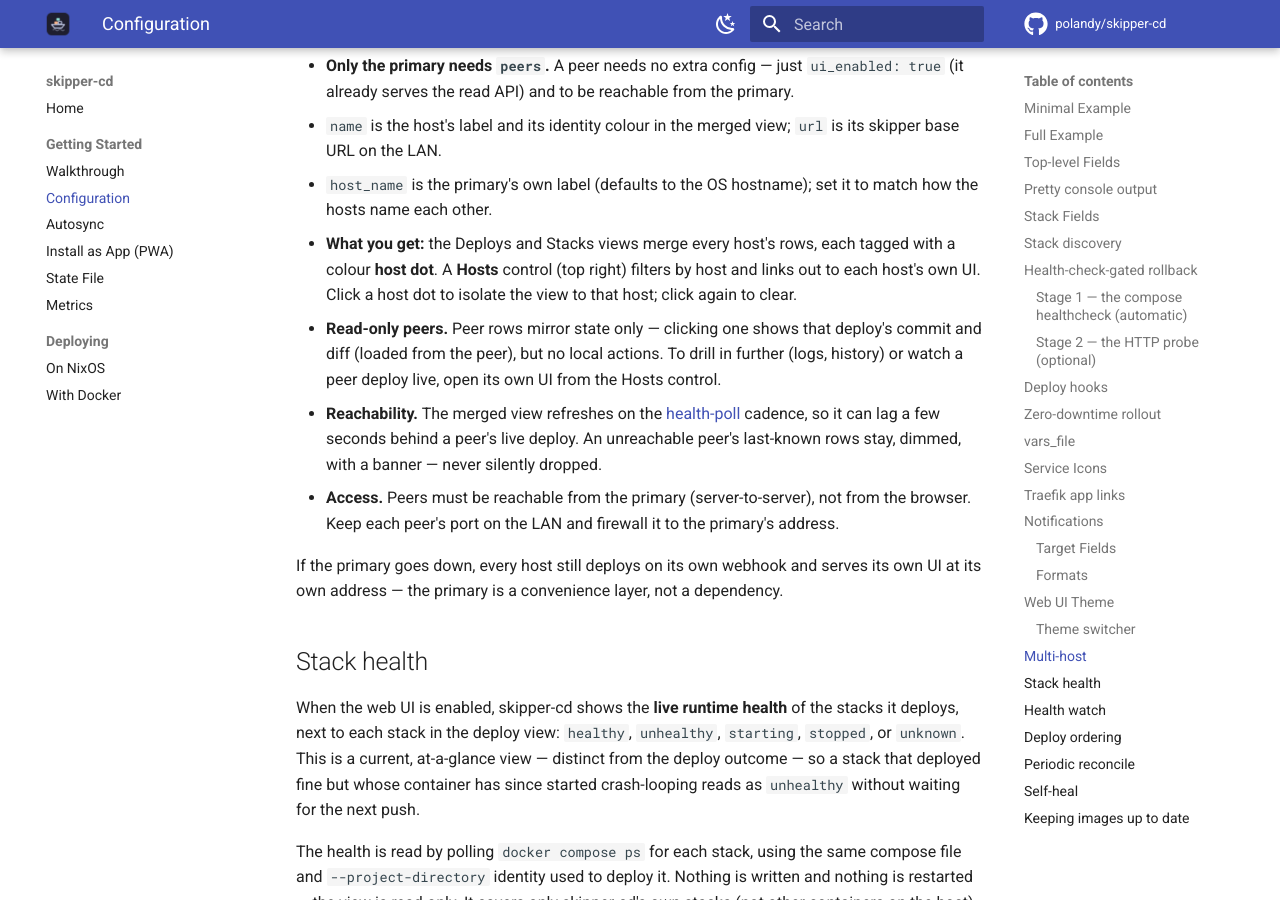
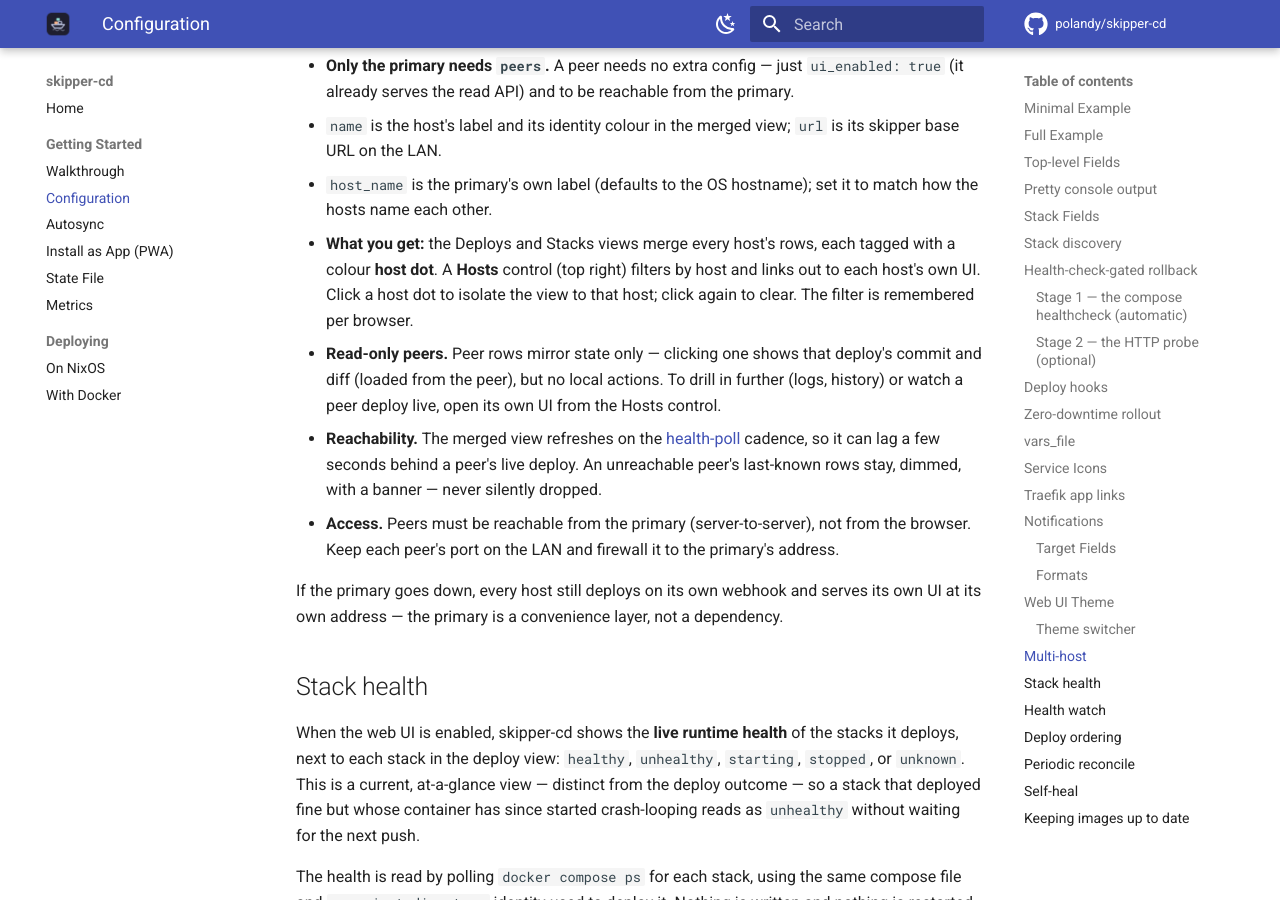
Before and after one commit to polandy/skipper-cd, an MkDocs documentation site: the page built from docs/configuration.md, in a window 1280 px wide and 900 px high, scrolled down 20777 px. Built offline with MkDocs 1.6.1 and Material for MkDocs 9.7.7, drawn with Linux system fonts in a browser that asks for light colours; comment, search, counter and statistics services are not loaded.

Commit message:
docs: note the Hosts filter is remembered per browser

```diff
--- a/docs/configuration.md
+++ b/docs/configuration.md
@@ -466,7 +466,7 @@ peers:
 - **Only the primary needs `peers`.** A peer needs no extra config — just `ui_enabled: true` (it already serves the read API) and to be reachable from the primary.
 - `name` is the host's label and its identity colour in the merged view; `url` is its skipper base URL on the LAN.
 - `host_name` is the primary's own label (defaults to the OS hostname); set it to match how the hosts name each other.
-- **What you get:** the Deploys and Stacks views merge every host's rows, each tagged with a colour **host dot**. A **Hosts** control (top right) filters by host and links out to each host's own UI. Click a host dot to isolate the view to that host; click again to clear.
+- **What you get:** the Deploys and Stacks views merge every host's rows, each tagged with a colour **host dot**. A **Hosts** control (top right) filters by host and links out to each host's own UI. Click a host dot to isolate the view to that host; click again to clear. The filter is remembered per browser.
 - **Read-only peers.** Peer rows mirror state only — clicking one shows that deploy's commit and diff (loaded from the peer), but no local actions. To drill in further (logs, history) or watch a peer deploy live, open its own UI from the Hosts control.
 - **Reachability.** The merged view refreshes on the [health-poll](#stack-health) cadence, so it can lag a few seconds behind a peer's live deploy. An unreachable peer's last-known rows stay, dimmed, with a banner — never silently dropped.
 - **Access.** Peers must be reachable from the primary (server-to-server), not from the browser. Keep each peer's port on the LAN and firewall it to the primary's address.
```
